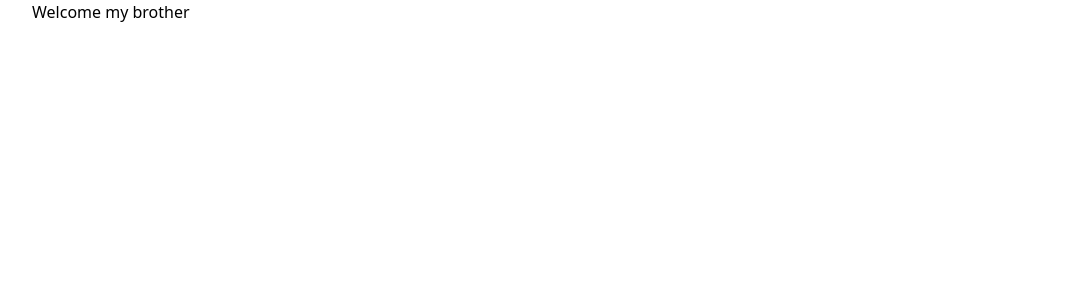
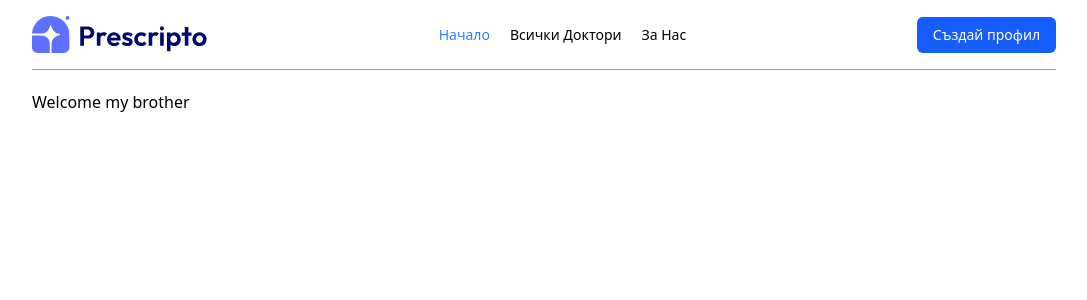
Before and after one commit to asenchochev/my-react-app, a React (Vite) app in the folder frontend/: page / in a window 1280 px wide. Shown: the top 300 px of the page, without its empty margins (96-1183 px from the left). Built offline with nearby package versions, Linux system fonts and the light colour scheme.

Commit message:
update NavBar.jsx

```diff
--- a/frontend/src/App.jsx
+++ b/frontend/src/App.jsx
@@ -8,10 +8,12 @@ import Contact from './pages/Contact';
 import MyProfile from './pages/MyProfile';
 import MyAppointment from './pages/MyAppointment';
 import Appointment from './pages/Appointment';
+import NavBar from './components/NavBar';
 
 const App = () => {
   return (
     <div className='mx-4 sm:mx-[10%]'>
+      <NavBar />
     <Routes>
       <Route path='/' element={<Home />} />
       <Route path='/allDoctors' element={<Doctor />} />
--- a/frontend/src/components/NavBar.jsx
+++ b/frontend/src/components/NavBar.jsx
@@ -1,27 +1,27 @@
-import React from 'react'
-import {assets} from '../assets/assets'
-import { NavLink } from 'react-router-dom'
+import React from "react";
+import { assets } from "../assets/assets";
+import { NavLink } from "react-router-dom";
 
 const NavBar = () => {
   return (
-    <div className='flex items-center justify-between text-sm py-4 mb-5 border-b border-b-gray-400'>
-      <img src={assets.logo} alt="" />
-      <ul>
-        <NavLink>
-            <li>Начало</li>
-            <hr />
-            <li>ВСИЧКИ ДОКТОРИ</li>
-            <hr />
-            <li>ЗА НАС</li>
-            <hr />
-
+    <div className="flex items-center justify-between text-sm py-4 mb-5 border-b border-b-gray-400">
+      <img className="w-44 cursor-pointer" src={assets.logo} alt="Лого" />
+      <ul className="hidden md:flex items-center gap-5 font-medium">
+        <NavLink to="/" className={({ isActive }) => isActive ? "text-blue-500" : ""}>
+          <li>Начало</li>
+        </NavLink>
+        <NavLink to="/doctors" className={({ isActive }) => isActive ? "text-blue-500" : ""}>
+          <li>Всички Доктори</li>
+        </NavLink>
+        <NavLink to="/about" className={({ isActive }) => isActive ? "text-blue-500" : ""}>
+          <li>За Нас</li>
         </NavLink>
       </ul>
       <div>
-        <button>Създай профил</button>
+        <button className="px-4 py-2 bg-blue-600 text-white rounded-md">Създай профил</button>
       </div>
     </div>
-  )
-}
+  );
+};
 
-export default NavBar
+export default NavBar;
```
